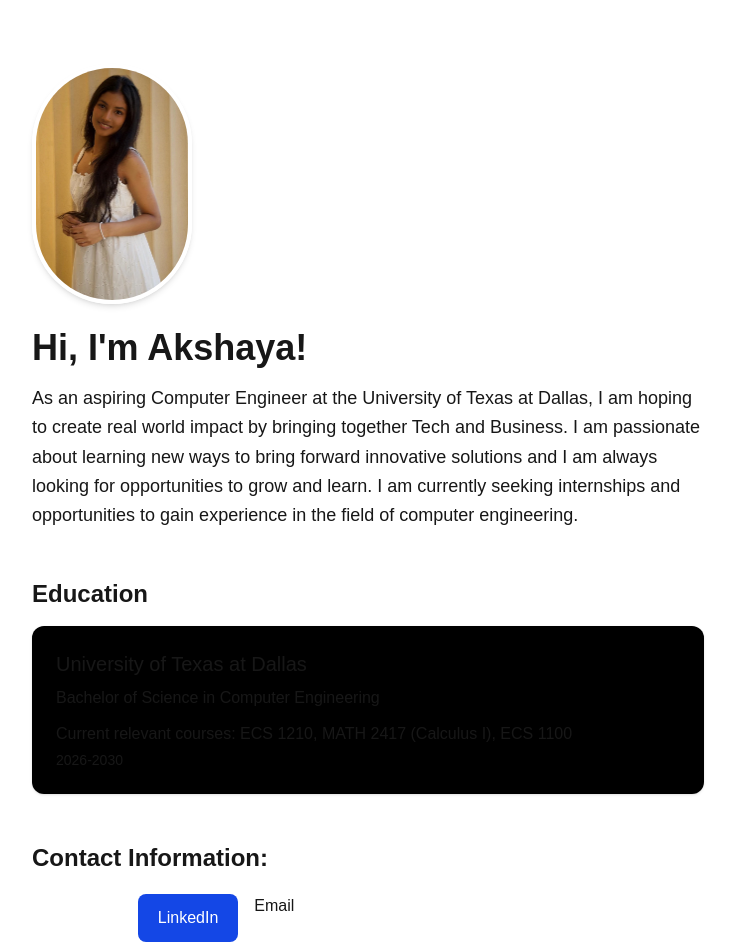
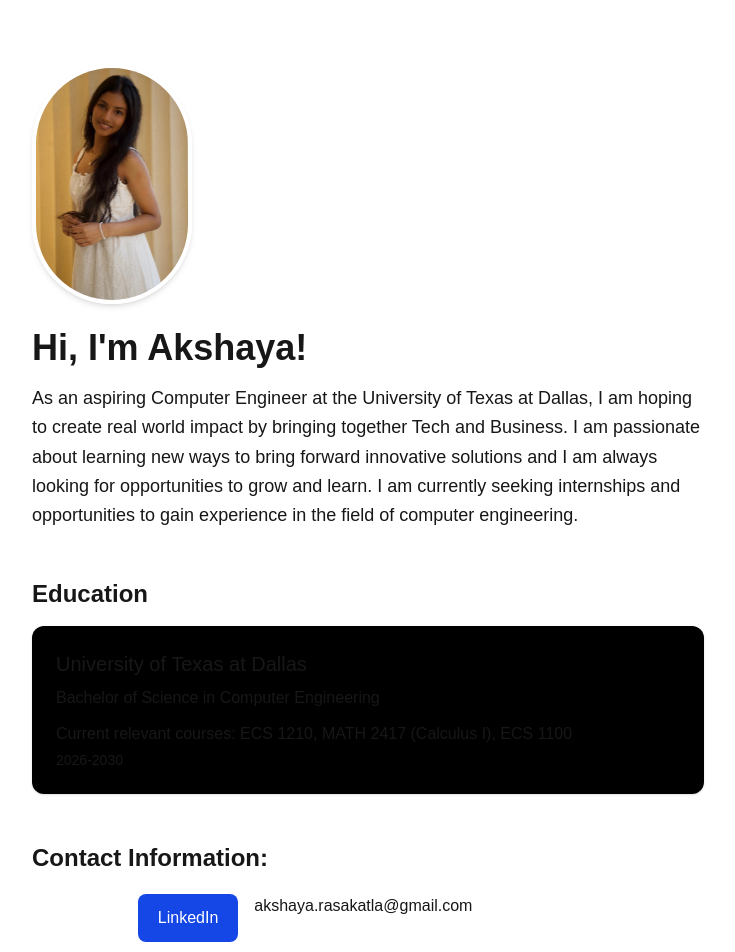
Before and after one commit to akshayarasakatla/Akshaya_Portfolio-, a Next.js app: page / in a window 1280 px wide. Shown: the top 952 px of the page, without its empty margins (272-1007 px from the left). Built offline with nearby package versions, Linux system fonts and the light colour scheme.

Commit message:
edited email

```diff
--- a/app/page.tsx
+++ b/app/page.tsx
@@ -75,7 +75,7 @@ export default function Home() {
 
             <a
               href="akshaya.rasakatla@gmail.com"            >
-              Email
+              akshaya.rasakatla@gmail.com
             </a>
           </div>
           </section>
```
